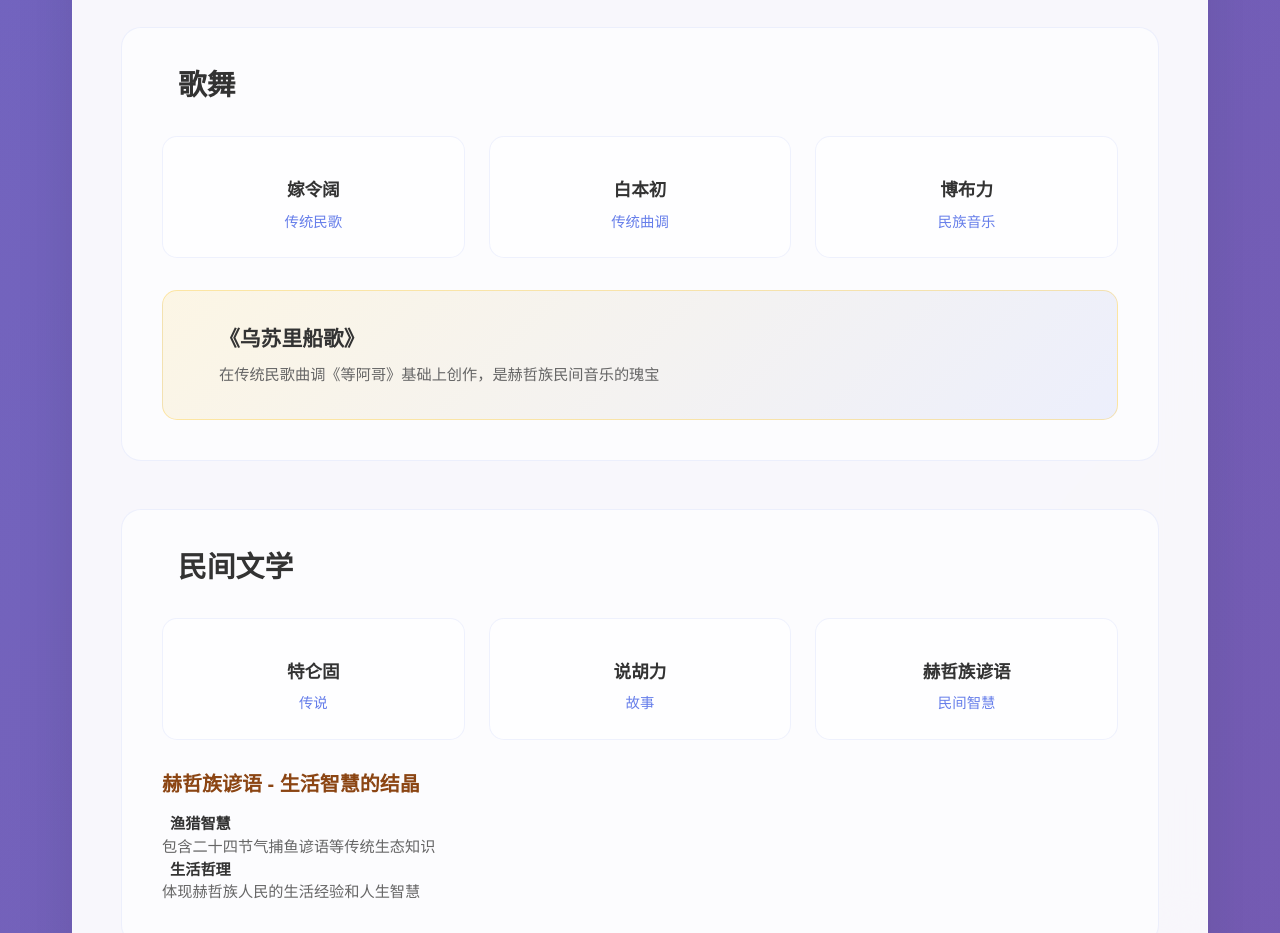
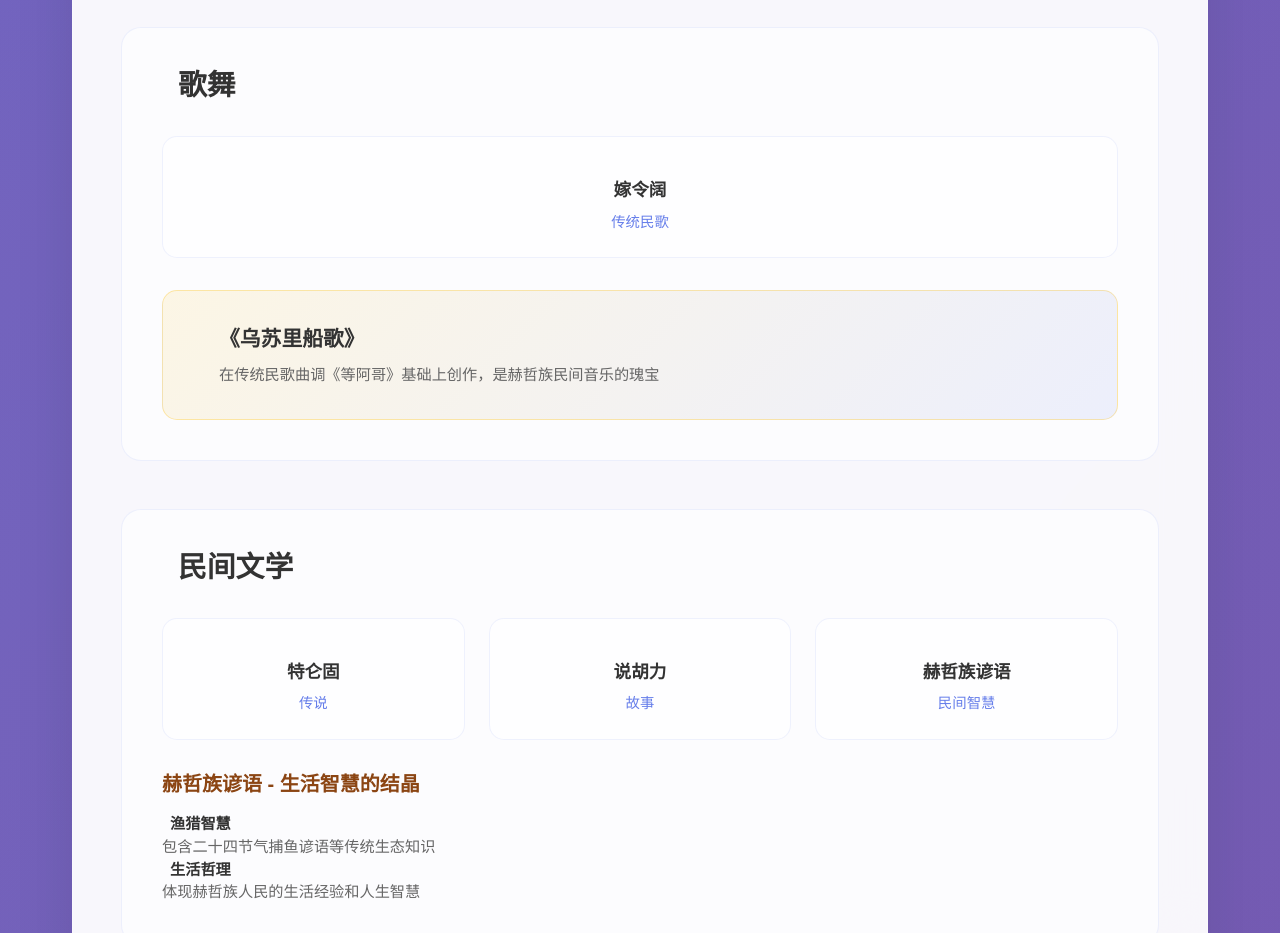
Before and after one commit to HeZheMuseum/HeZheMuseum, a Vue app: page /introduction in a window 1280 px wide. Shown: the part 6980-7913 px from the top of the page. Built offline with nearby package versions, Linux system fonts and the light colour scheme; a small style sheet from the web is missing.

Commit message:
refactor(Introduction.vue): 移除未使用的音乐条目组件

```diff
--- a/src/views/Introduction.vue
+++ b/src/views/Introduction.vue
@@ -412,18 +412,6 @@
                   <div class="music-name">嫁令阔</div>
                   <div class="music-description">传统民歌</div>
                 </div>
-
-                <div class="music-item">
-                  <div class="music-icon"></div>
-                  <div class="music-name">白本初</div>
-                  <div class="music-description">传统曲调</div>
-                </div>
-
-                <div class="music-item">
-                  <div class="music-icon"></div>
-                  <div class="music-name">博布力</div>
-                  <div class="music-description">民族音乐</div>
-                </div>
               </div>
 
               <div class="famous-song">
```
